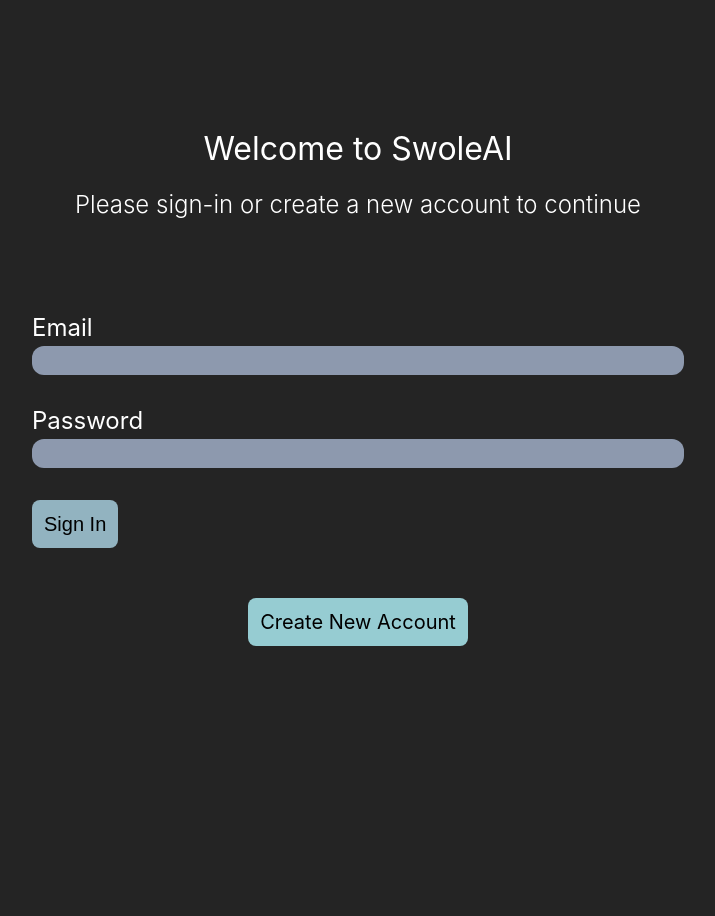
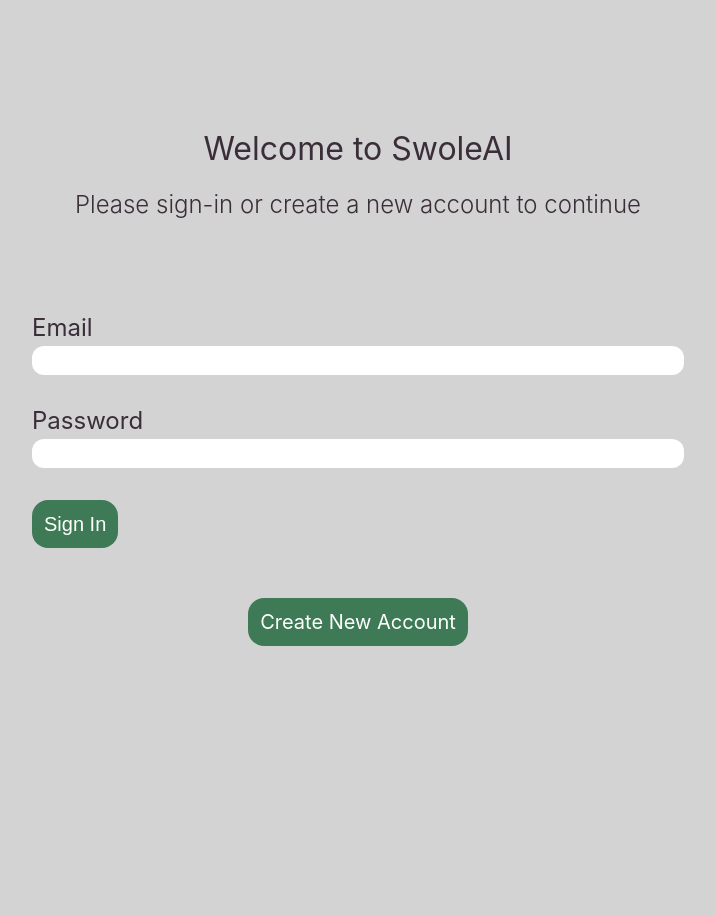
Before and after one commit to jbrijs/swole-ai, a Django app: page /registration/sign_in/ in a window 1280 px wide. Shown: the whole page, without its empty margins (282-997 px from the left). Run offline with Django 4.2, Linux system fonts and the light colour scheme.

Commit message:
fixed styling on registration pages

```diff
--- a/_server/registration/templates/registration/base.html
+++ b/_server/registration/templates/registration/base.html
@@ -7,12 +7,13 @@
     <title>Document</title>
     <style>
       :root {
-        --primary: #8d99ae;
-        --secondary: #92b3c0;
-        --tertiary: #96ccd2;
+        --primary: #214334;
+        --secondary: #3e7a56;
+        --tertiary: #0081a7;
         --accent: #f26419;
+        --text: #3a2e39;
         font-family: Inter, system-ui, Avenir, Helvetica, Arial, sans-serif;
-        background-color: #242424;
+        background-color: #d3d3d3;
         font-synthesis: none;
         text-rendering: optimizeLegibility;
         -webkit-font-smoothing: antialiased;
@@ -31,16 +32,32 @@
         padding-top: 100px;
       }
 
-      button {
+      .button {
         background-color: var(--secondary);
         height: 3rem;
-        padding: 0 .75rem;
+        padding: 0 0.75rem;
         border: none;
-        border-radius: 8px;
+        border-radius: 16px;
         font-size: 1.25rem;
         line-height: 1.75rem;
+        color: white;
+        transition: all ease-in 200ms;
       }
 
+      .button:hover{
+        background-color: var(--tertiary);
+      }
+
+      #create-account {
+        margin-top: 50px;
+        padding: 0 0.75rem;
+        display: flex;
+        align-items: center;
+        justify-content: center;
+        text-decoration: none;
+        height: 3rem;
+
+      }
 
       .input-container {
         display: flex;
@@ -51,7 +68,7 @@
       }
 
       .input {
-        background-color: var(--primary);
+        background-color: white;
         padding: 4px 4px 4px 8px;
         border: none;
         border-radius: 0.75rem;
@@ -62,40 +79,29 @@
       .label {
         font-size: 1.5rem;
         line-height: 1.75rem;
-        color: white;
+        color: var(--text);
         padding-bottom: 4px;
       }
 
-      .headings{
+      .headings {
         text-align: center;
         color: white;
         padding-bottom: 75px;
       }
 
-      h1{
+      h1 {
         font-weight: 400;
+        color: var(--text);
       }
 
-      h2{
+      h2 {
         font-weight: 300;
+        color: var(--text);
       }
 
-      #create-account{
-        margin-top: 50px;
-        padding: 0 .75rem;
-        display: flex;
-        align-items: center;
-        justify-content: center;
-        text-decoration: none;
-        color: black;
-        height: 3rem;
-        background-color: var(--tertiary);
-        border-radius: 8px;
-        font-size: 1.25rem;
-        line-height: 1.75rem;
-      }
 
-      #ca-heading{
+
+      #ca-heading {
         padding-top: 100px;
       }
     </style>
--- a/_server/registration/templates/registration/sign_in.html
+++ b/_server/registration/templates/registration/sign_in.html
@@ -13,7 +13,7 @@
     <label class="label"> Password </label>
     <input class="input" type="password" name="password" />
   </div>
-  <button>Sign In</button>
+  <button class="button">Sign In</button>
 </form>
-<a id="create-account" href="/registration/sign_up/">Create New Account</a>
+<a class="button" id="create-account" href="/registration/sign_up/">Create New Account</a>
 {% endblock %}
--- a/_server/registration/templates/registration/sign_up.html
+++ b/_server/registration/templates/registration/sign_up.html
@@ -22,6 +22,6 @@
     <label class="label"> Password </label>
     <input class="input" type="password" name="password" />
   </div>
-  <button>Create Account</button>
+  <button class="button">Create Account</button>
 </form>
 {% endblock %}
```
Also changed, not shown: client/src/TextForm.jsx (deleted, +0 -24 lines).
